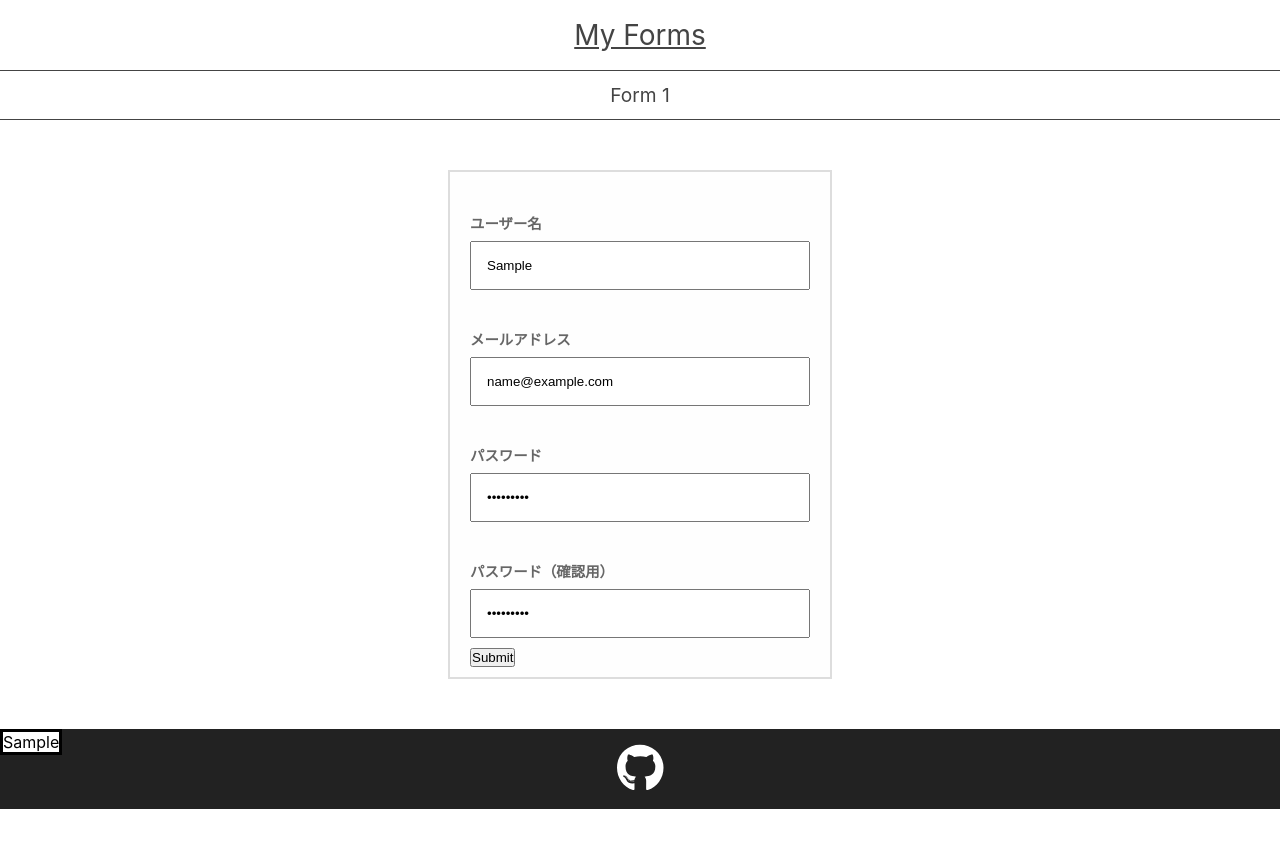
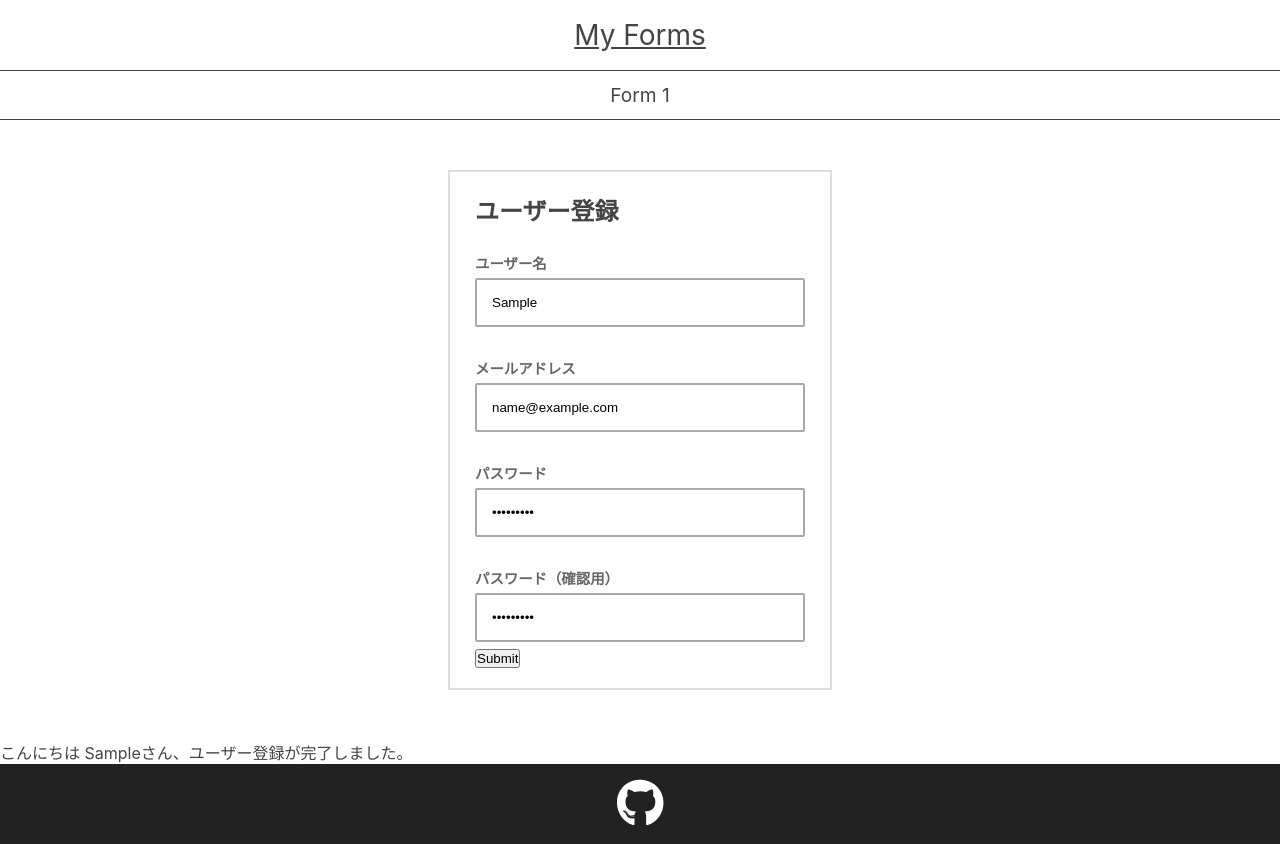
Before and after one commit to kento-yoshidu/myforms_frontend, a Next.js app: page /form1 in a window 1280 px wide. Both pictures are taken after typing "Sample", "name@example.com", "Sample123", "Sample123" into the empty fields and a click on the button "Submit". Before the commit the page ends 809 px from the top, so only its background shows below. Built offline with nearby package versions, Linux system fonts and the light colour scheme.

Commit message:
✨ #15 CSS更新

```diff
--- a/pages/form1/form-input.module.css
+++ b/pages/form1/form-input.module.css
@@ -1,15 +1,17 @@
 .label {
   display: block;
-  margin-top: 30px;
+  margin-top: 25px;
   color: #666;
   font-size: 0.9rem;
   font-weight: bold;
 }
 
 .input {
+  width: 100%;
+  margin: 5px 0;
   padding: 15px;
-  margin: 8px 0;
-  width: 100%;
+  border: 2px solid #aaa;
+  border-radius: 2px;
 }
 
 .errorMessage {
--- a/pages/form1/index.tsx
+++ b/pages/form1/index.tsx
@@ -17,7 +17,6 @@ const Forms1 = () => {
   })
 
   const [username, setUsername] = useState<string | null>(null)
-  const [isOpen, setIsOpen] = useState(false)
 
   const inputs = [
     {
@@ -68,10 +67,9 @@ const Forms1 = () => {
       headers: { "Content-Type": "application/json" }
     })
 
-    const { username } = await data.json()
+    const { username, email } = await data.json()
 
     setUsername(username)
-    setIsOpen(true)
   }
 
   const onChange = (e: React.ChangeEvent<HTMLInputElement>) => {
@@ -89,6 +87,8 @@ const Forms1 = () => {
       <PageTitle pageTitle="Form 1" />
 
       <div className={styles.app}>
+        <h3 className={styles.formTitle}>ユーザー登録</h3>
+
         <form onSubmit={handleSubmit}>
           {inputs.map((input) => {
             return (
@@ -110,9 +110,12 @@ const Forms1 = () => {
         </form>
       </div>
 
-      <dialog open={isOpen}>
-        <p>{username}</p>
-      </dialog>
+      {username && (
+        <div className={styles.message}>
+          <p>こんにちは {username}さん、ユーザー登録が完了しました。</p>
+        </div>
+      )}
+
     </>
   )
 }
--- a/pages/form1/style.module.css
+++ b/pages/form1/style.module.css
@@ -3,9 +3,10 @@
   margin: 50px auto;
   background-color: #fefefe;
   border: 2px solid #ddd;
-  padding: 10px 20px;
+  padding: 20px 25px;
+  color: #444;
 }
 
-.form {
-  border: 1px solid red;
+.formTitle {
+  font-size: 1.5rem;
 }
```
